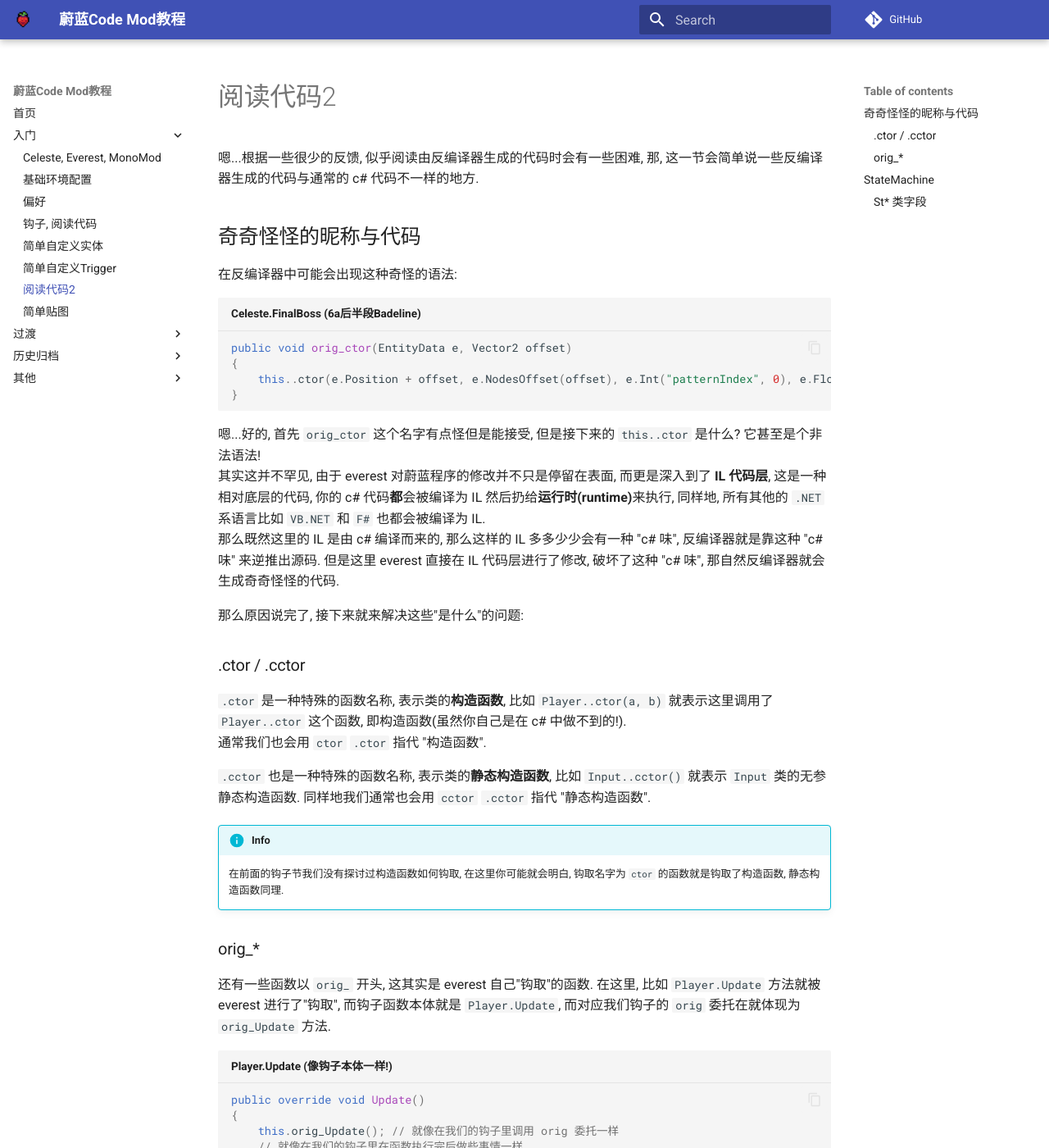
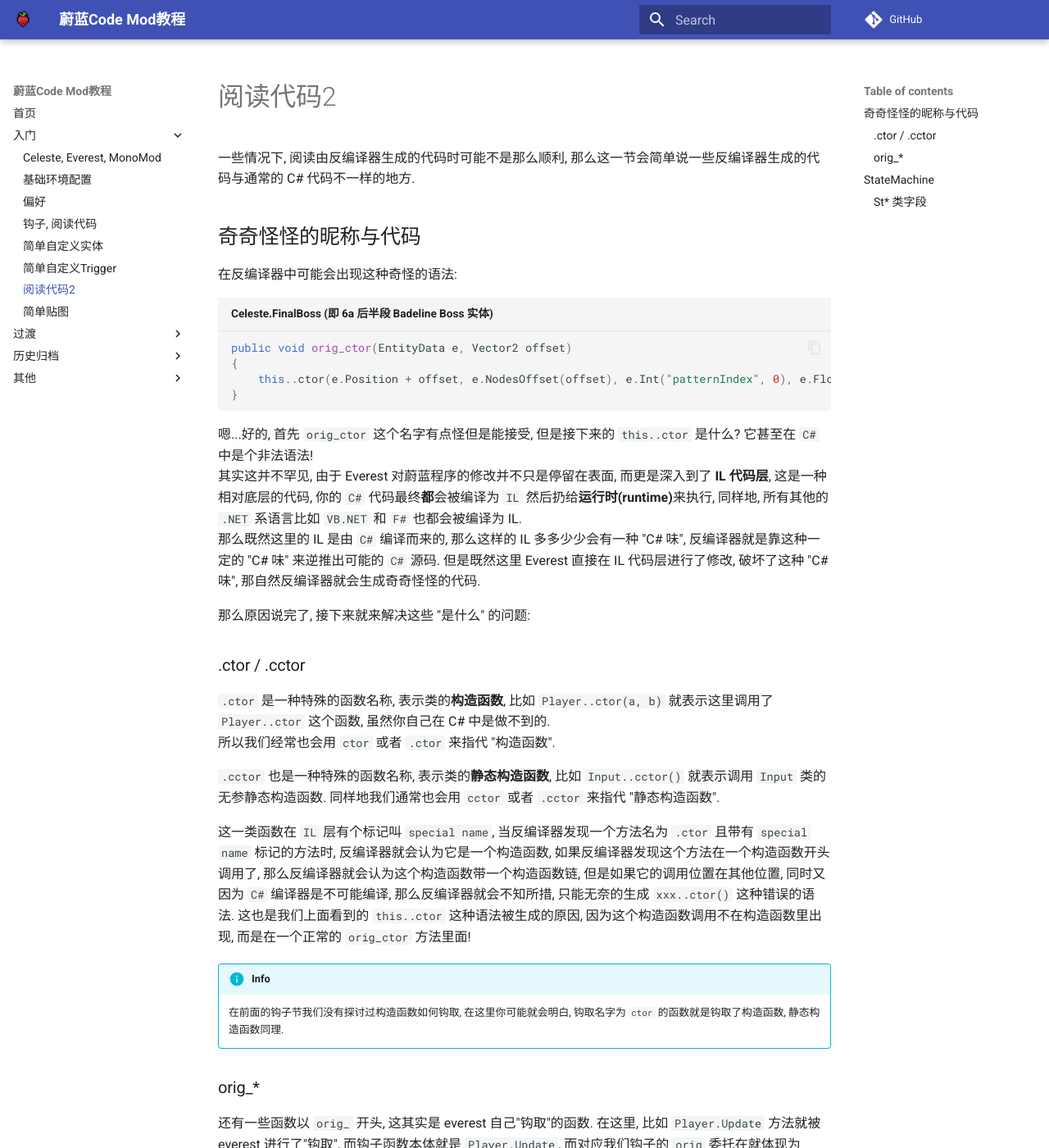
Before and after one commit to Saplonily/CelesteModTutorial, an MkDocs documentation site: the page built from docs/begin/Reading.md, in a window 1280 px wide and 1400 px high. Shown: the whole window at 82% size. Built offline with MkDocs 1.6.1 and Material for MkDocs 9.7.7, drawn with Linux system fonts in a browser that asks for light colours; comment, search, counter and statistics services are not loaded; some of the changed text lies outside the part shown.

Commit message:
修改调整 阅读代码2 Reading.md

````diff
--- a/docs/begin/Reading.md
+++ b/docs/begin/Reading.md
@@ -1,32 +1,37 @@
 # 阅读代码2
 
-嗯...根据一些很少的反馈, 似乎阅读由反编译器生成的代码时会有一些困难, 那, 这一节会简单说一些反编译器生成的代码与通常的 c# 代码不一样的地方.
+一些情况下, 阅读由反编译器生成的代码时可能不是那么顺利, 那么这一节会简单说一些反编译器生成的代码与通常的 C# 代码不一样的地方.
 
 ## 奇奇怪怪的昵称与代码
 
 在反编译器中可能会出现这种奇怪的语法:
-```cs title="Celeste.FinalBoss (6a后半段Badeline)"
+```cs title="Celeste.FinalBoss (即 6a 后半段 Badeline Boss 实体)"
 public void orig_ctor(EntityData e, Vector2 offset)
 {
     this..ctor(e.Position + offset, e.NodesOffset(offset), e.Int("patternIndex", 0), e.Float("cameraPastY", 120f), e.Bool("dialog", false), e.Bool("startHit", false), e.Bool("cameraLockY", true));
 }
 ```
 
-嗯...好的, 首先 `orig_ctor` 这个名字有点怪但是能接受, 但是接下来的 `this..ctor` 是什么? 它甚至是个非法语法!
-其实这并不罕见, 由于 everest 对蔚蓝程序的修改并不只是停留在表面, 而更是深入到了 **IL 代码层**, 这是一种相对底层的代码,
-你的 c# 代码**都**会被编译为 IL 然后扔给**运行时(runtime)**来执行, 同样地, 所有其他的 `.NET` 系语言比如 `VB.NET` 和 `F#` 也都会被编译为 IL.
-那么既然这里的 IL 是由 c# 编译而来的, 那么这样的 IL 多多少少会有一种 "c# 味", 反编译器就是靠这种 "c# 味" 来逆推出源码. 但是这里 everest 直接在 IL 代码层进行了修改,
-破坏了这种 "c# 味", 那自然反编译器就会生成奇奇怪怪的代码.
+嗯...好的, 首先 `orig_ctor` 这个名字有点怪但是能接受, 但是接下来的 `this..ctor` 是什么? 它甚至在 `C#` 中是个非法语法!
+其实这并不罕见, 由于 Everest 对蔚蓝程序的修改并不只是停留在表面, 而更是深入到了 **IL 代码层**, 这是一种相对底层的代码,
+你的 `C#` 代码最终**都**会被编译为 `IL` 然后扔给**运行时(runtime)**来执行, 同样地, 所有其他的 `.NET` 系语言比如 `VB.NET` 和 `F#` 也都会被编译为 IL.
+那么既然这里的 IL 是由 `C#` 编译而来的, 那么这样的 IL 多多少少会有一种 "C# 味", 反编译器就是靠这种一定的 "C# 味" 来逆推出可能的 `C#` 源码.
+但是既然这里 Everest 直接在 IL 代码层进行了修改, 破坏了这种 "C# 味", 那自然反编译器就会生成奇奇怪怪的代码.
 
-那么原因说完了, 接下来就来解决这些"是什么"的问题:
+那么原因说完了, 接下来就来解决这些 "是什么" 的问题:
 
 ### .ctor / .cctor
 
-`.ctor` 是一种特殊的函数名称, 表示类的**构造函数**, 比如 `Player..ctor(a, b)` 就表示这里调用了 `Player..ctor` 这个函数, 即构造函数(虽然你自己是在 c# 中做不到的!).
-通常我们也会用 `ctor` `.ctor` 指代 "构造函数".
+`.ctor` 是一种特殊的函数名称, 表示类的**构造函数**, 比如 `Player..ctor(a, b)` 就表示这里调用了 `Player..ctor` 这个函数, 虽然你自己在 C# 中是做不到的.
+所以我们经常也会用 `ctor` 或者 `.ctor` 来指代 "构造函数".
 
-`.cctor` 也是一种特殊的函数名称, 表示类的**静态构造函数**, 比如 `Input..cctor()` 就表示 `Input` 类的无参静态构造函数.
-同样地我们通常也会用 `cctor` `.cctor` 指代 "静态构造函数".
+`.cctor` 也是一种特殊的函数名称, 表示类的**静态构造函数**, 比如 `Input..cctor()` 就表示调用 `Input` 类的无参静态构造函数.
+同样地我们通常也会用 `cctor` 或者 `.cctor` 来指代 "静态构造函数".
+
+这一类函数在 `IL` 层有个标记叫 `special name`, 当反编译器发现一个方法名为 `.ctor` 且带有 `special name` 标记的方法时,
+反编译器就会认为它是一个构造函数, 如果反编译器发现这个方法在一个构造函数开头调用了, 那么反编译器就会认为这个构造函数带一个构造函数链,
+但是如果它的调用位置在其他位置, 同时又因为 `C#` 编译器是不可能编译, 那么反编译器就会不知所措, 只能无奈的生成 `xxx..ctor()` 这种错误的语法.
+这也是我们上面看到的 `this..ctor` 这种语法被生成的原因, 因为这个构造函数调用不在构造函数里出现, 而是在一个正常的 `orig_ctor` 方法里面!
 
 !!! info
     在前面的钩子节我们没有探讨过构造函数如何钩取, 在这里你可能就会明白, 钩取名字为 `ctor` 的函数就是钩取了构造函数, 静态构造函数同理.
````
Also changed, not shown: other parts of docs/begin/Reading.md (+2 -3 lines).
